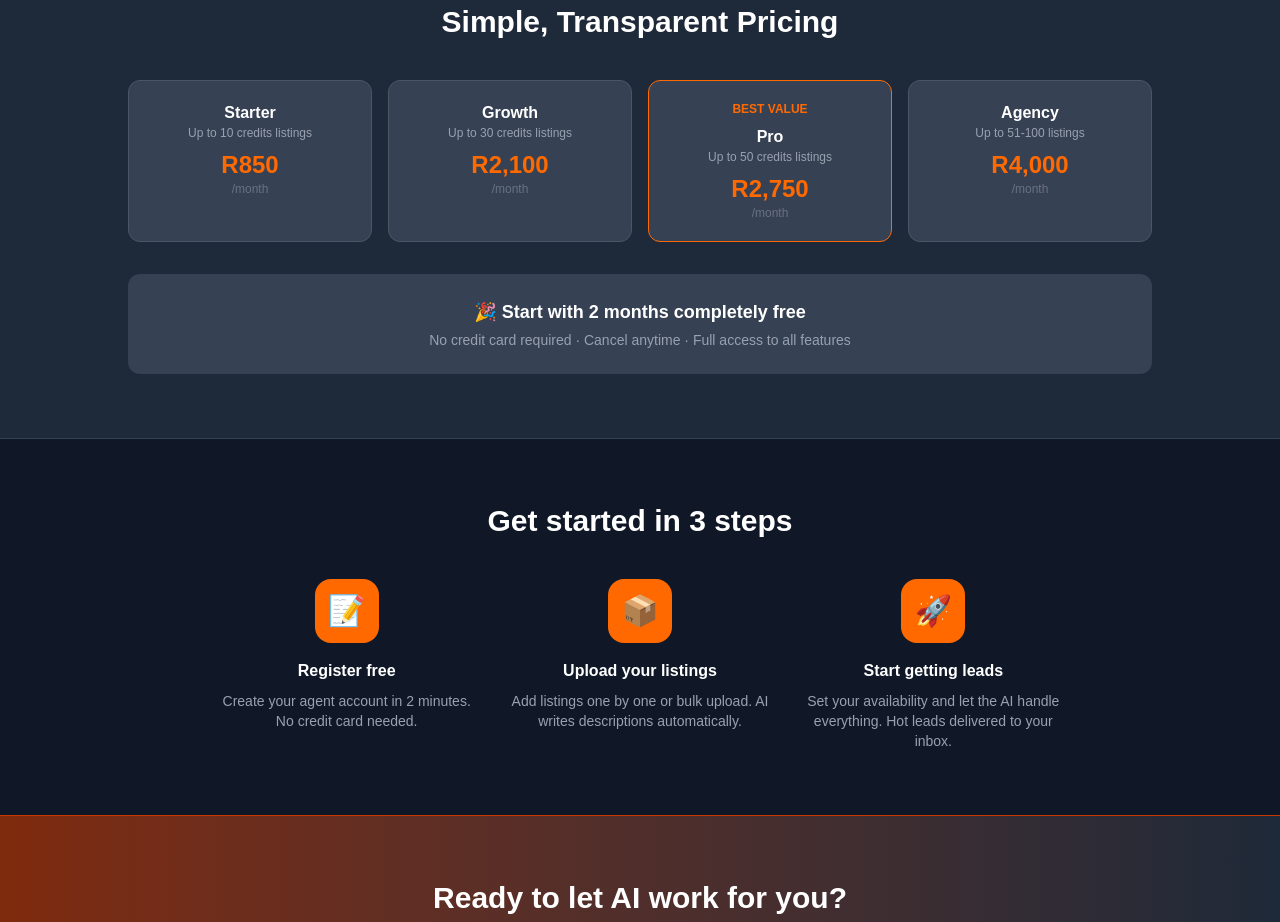
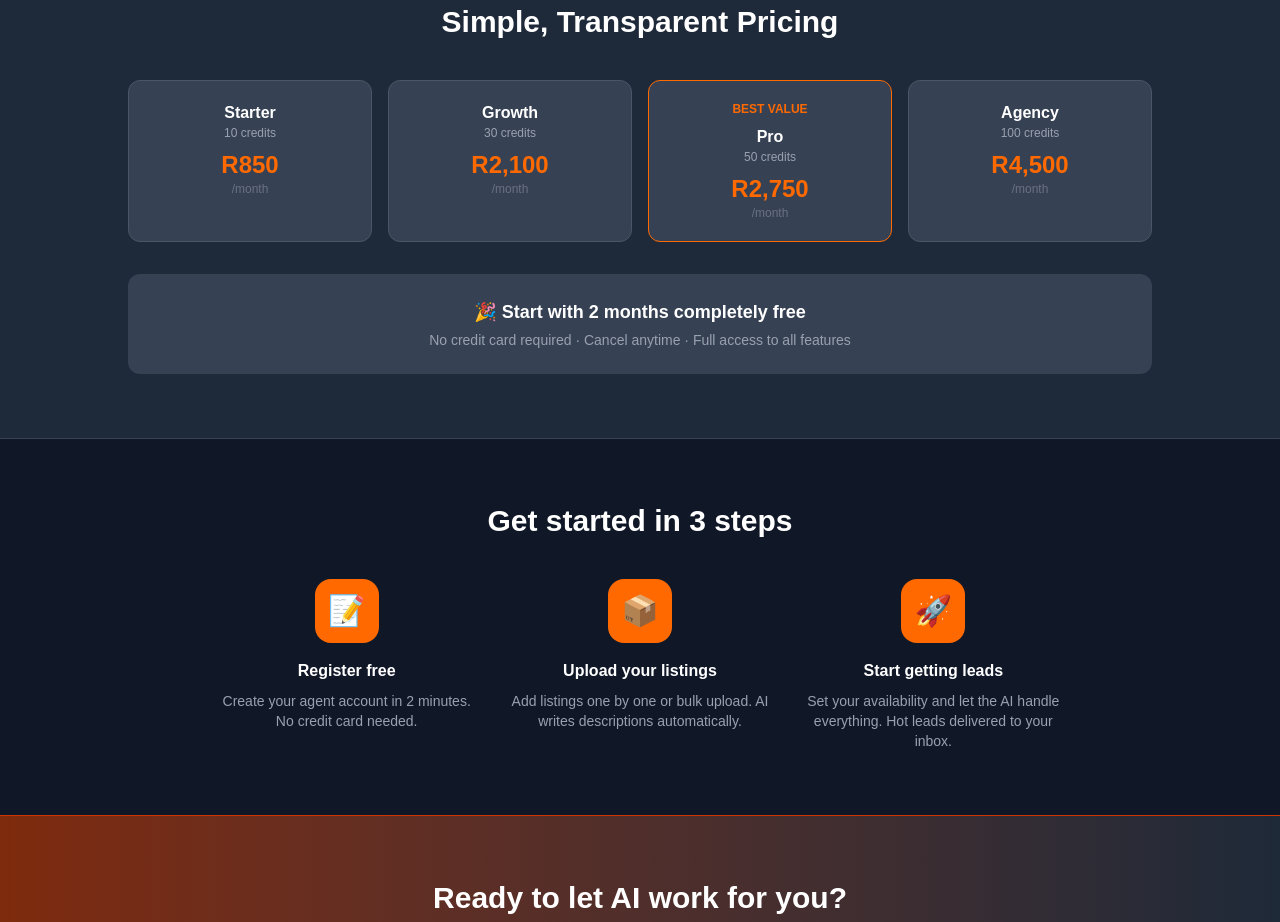
Before and after one commit to Bentman007/propertyaigency, a Next.js app: page /for-agents in a window 1280 px wide. Shown: the part 2440-3362 px from the top of the page. Built offline with nearby package versions, Linux system fonts and the light colour scheme.

Commit message:
Fix Agency plan pricing and label display on for-agents page

```diff
--- a/app/for-agents/page.tsx
+++ b/app/for-agents/page.tsx
@@ -137,12 +137,12 @@ export default function ForAgentsPage() {
               { name: 'Starter', listings: '10 credits', price: 'R850' },
               { name: 'Growth', listings: '30 credits', price: 'R2,100' },
               { name: 'Pro', listings: '50 credits', price: 'R2,750', popular: true },
-              { name: 'Agency', listings: '51-100', price: 'R4,000' },
+              { name: 'Agency', listings: '100 credits', price: 'R4,500' },
             ].map(plan => (
               <div key={plan.name} className={`bg-gray-700 rounded-xl p-5 text-center border ${plan.popular ? 'border-orange-500' : 'border-gray-600'}`}>
                 {plan.popular && <p className="text-orange-500 text-xs font-bold mb-2">BEST VALUE</p>}
                 <p className="font-bold">{plan.name}</p>
-                <p className="text-gray-400 text-xs mb-2">Up to {plan.listings} listings</p>
+                <p className="text-gray-400 text-xs mb-2">{plan.listings}</p>
                 <p className="text-2xl font-bold text-orange-500">{plan.price}</p>
                 <p className="text-gray-500 text-xs">/month</p>
               </div>
```
